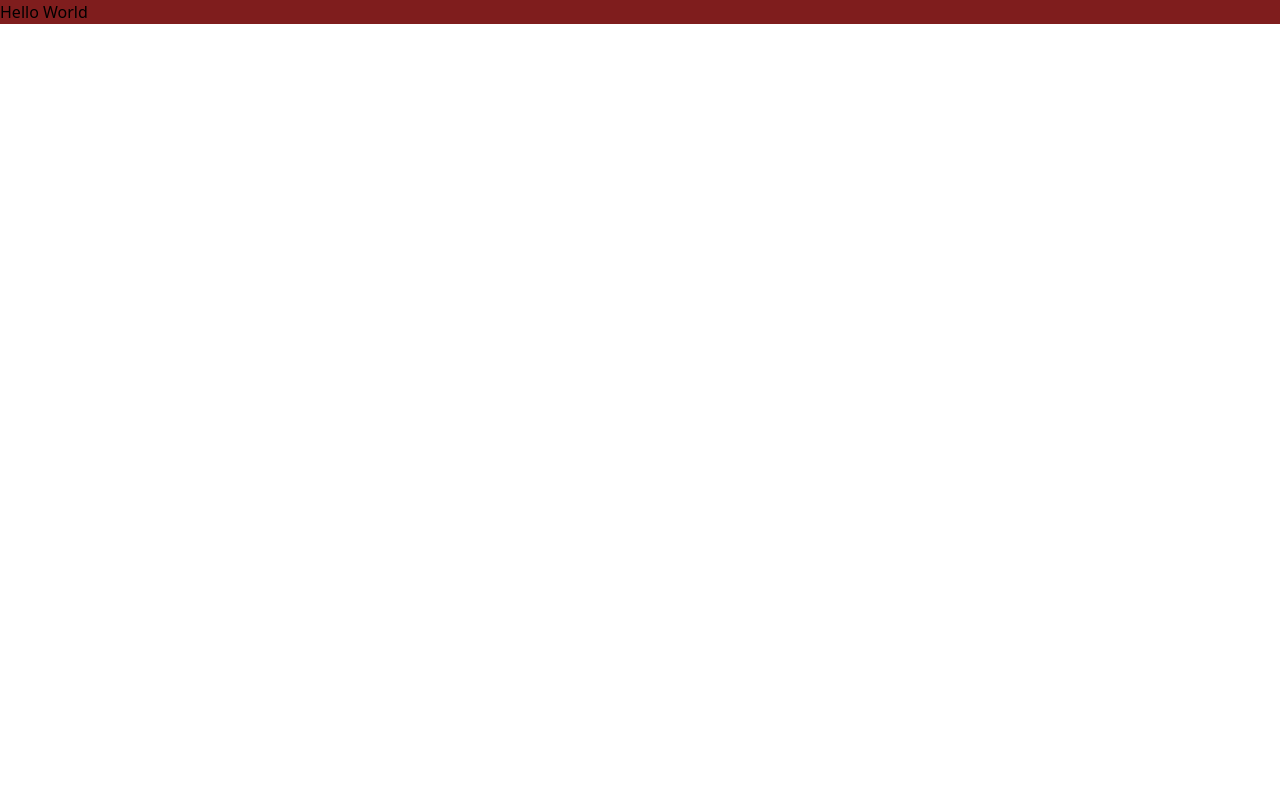
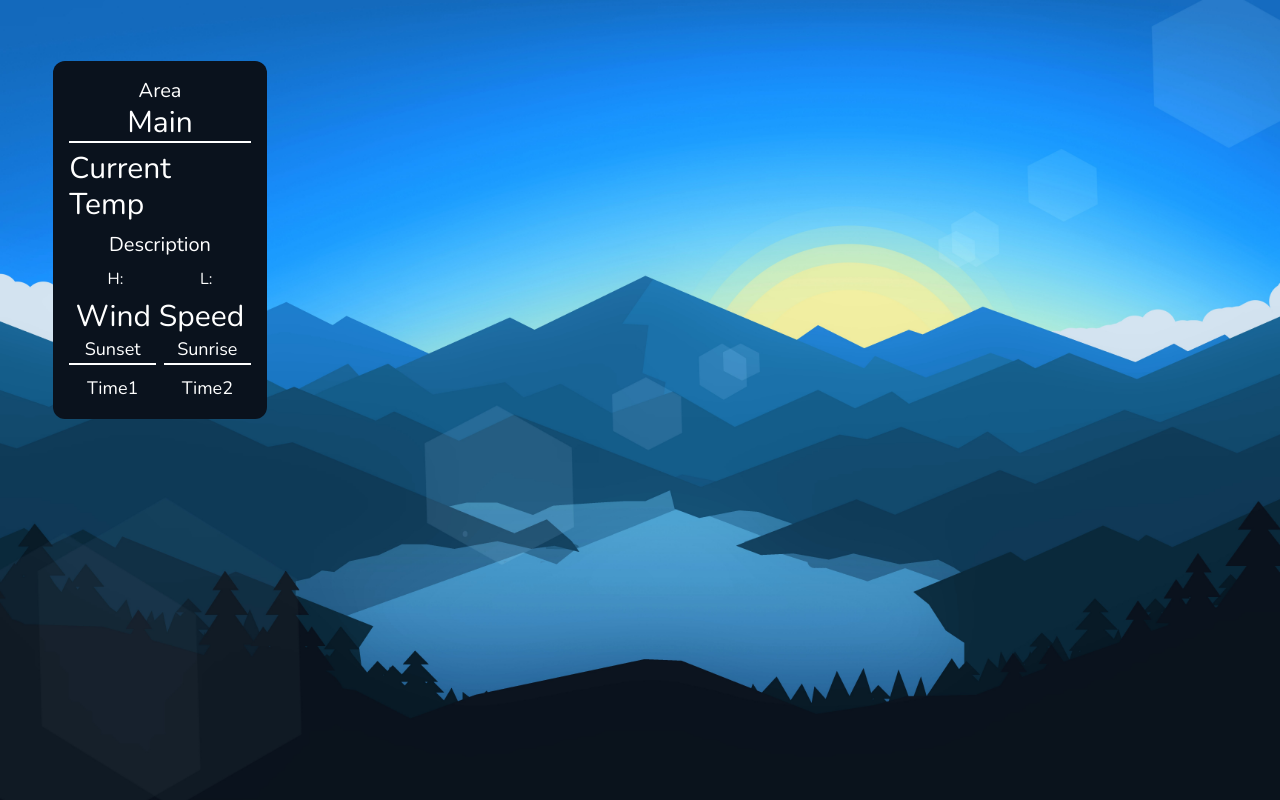
Before and after one commit to emoral435/WeatherWeather, a website built with webpack: page dist/index.html in a window 1280 px wide. Built offline with nearby package versions, Linux system fonts and the light colour scheme.

Commit message:
Initial styling for area information block

```diff
--- a/src/style.css
+++ b/src/style.css
@@ -1,3 +1,17 @@
 @tailwind base;
 @tailwind components;
 @tailwind utilities;
+
+*, *::before, *::after {
+    margin: 0;
+    padding: 0;
+    box-sizing: border-box;
+}
+
+body {
+    background: url(/dist/images/background1.jpg) no-repeat center center fixed;
+    -webkit-background-size: cover;
+    -moz-background-size: cover;
+    -o-background-size: cover;
+    background-size: cover;
+  }
```
Also changed, not shown: README.md, dist/images/background1.jpg (added), dist/images/double-temp.png (added), dist/images/sun.png (added), dist/index.html.
